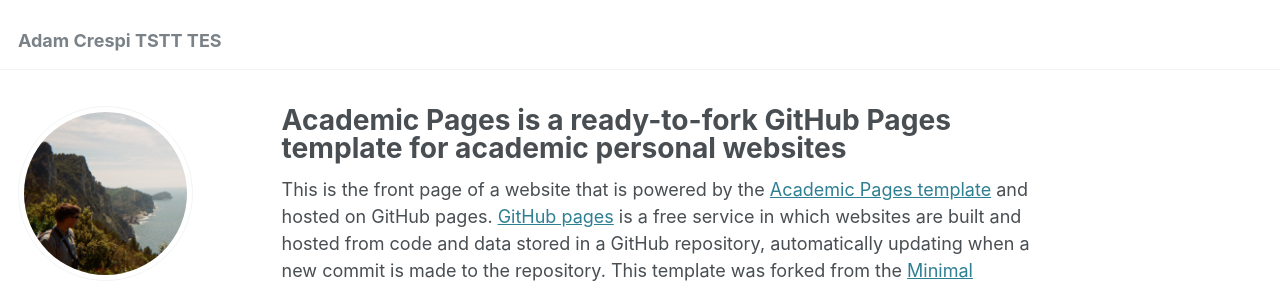
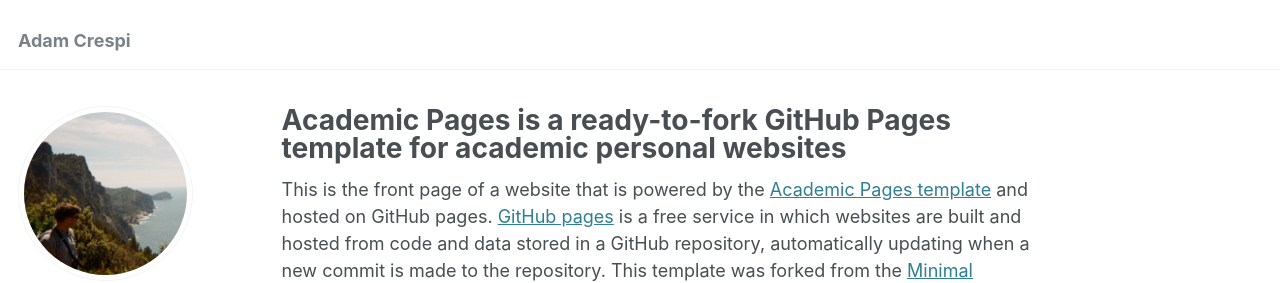
Before and after one commit to adamcrespi/adamcrespi.github.io, a Jekyll site: the page built from _pages/about.md, in a window 1280 px wide. Shown: the top 283 px of the page. Built offline with Jekyll 4.4.1, drawn with Linux system fonts in a browser that asks for light colours.

Commit message:
Update _config.yml

```diff
--- a/_config.yml
+++ b/_config.yml
@@ -8,7 +8,7 @@
 
 # Basic Site Settings
 locale                   : "en-US"
-title                    : "Adam Crespi TSTT TES"
+title                    : "Adam Crespi"
 title_separator          : "-"
 name                     : &name "Adam Crespi"
 description              : &description "personal description"
```
